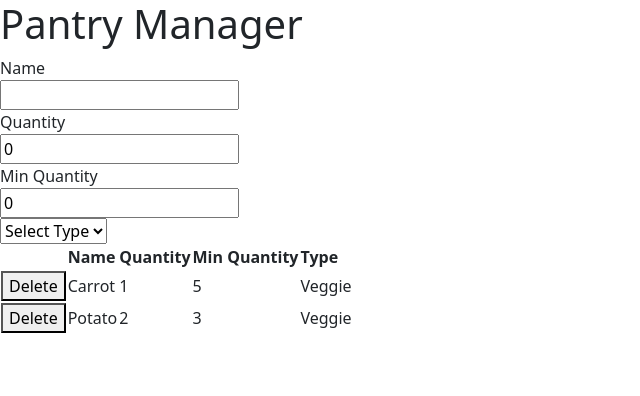
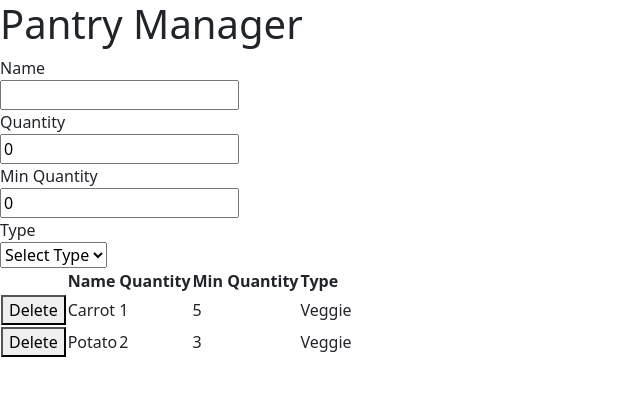
Before and after one commit to coryhouse/e-gineering, a React (Create React App) app in the folder e-gineering/: page / in a window 1280 px wide. Shown: the top 396 px of the page, without its empty margins (0-640 px from the left). Built offline with nearby package versions, Linux system fonts and the light colour scheme; data requests are answered from the project's data file.

Commit message:
Add onChange and label

```diff
--- a/e-gineering/src/shared/Select.tsx
+++ b/e-gineering/src/shared/Select.tsx
@@ -9,22 +9,30 @@ type SelectProps = {
   options: SelectOption[];
   placeholderOption: string;
   value: string;
+  onChange?: React.ChangeEventHandler<HTMLSelectElement>;
 };
 
 // Destructuring props within the method signature to avoid repeating the word props.
-export function Select({ placeholderOption, value, options }: SelectProps) {
+export function Select({
+  id,
+  placeholderOption,
+  value,
+  options,
+  onChange,
+  label,
+}: SelectProps) {
   return (
-    <select>
+    <div>
+      <label htmlFor={id}>{label}</label>
+      <br />
+      <select id={id} onChange={onChange} value={value}>
         <option value="">{placeholderOption}</option>
         {options.map((option) => (
-        <option
-          selected={value === option.value}
-          key={option.value}
-          value={option.value}
-        >
+          <option key={option.value} value={option.value}>
             {option.label}
           </option>
         ))}
       </select>
+    </div>
   );
 }
```
Lines whose indentation alone changed are shown as unchanged.
